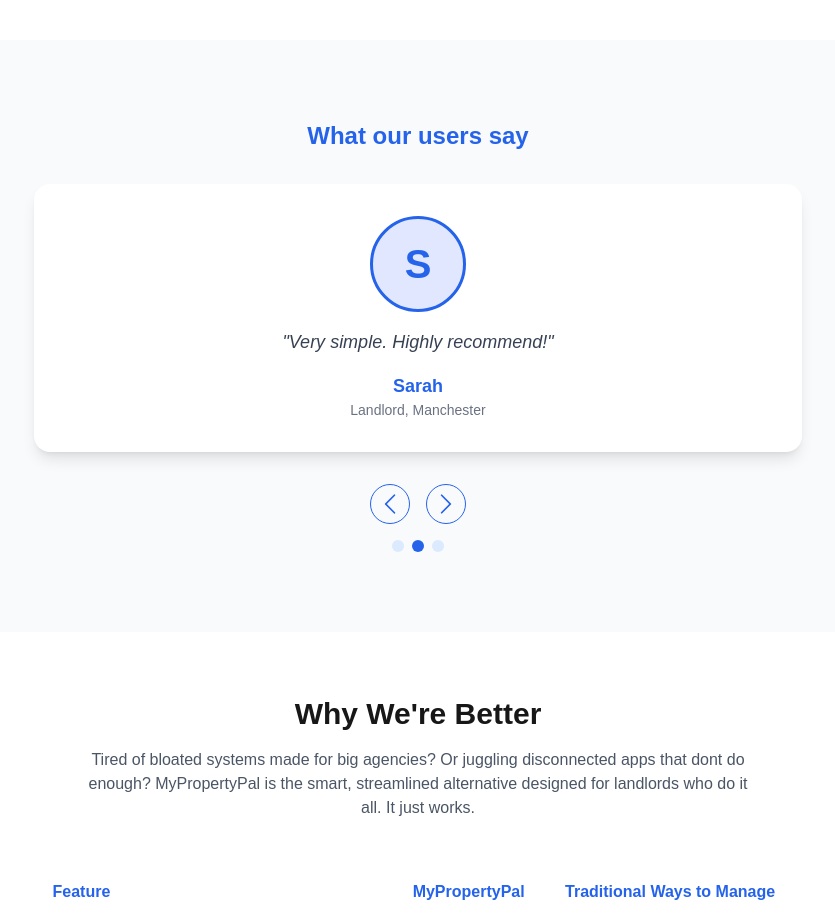
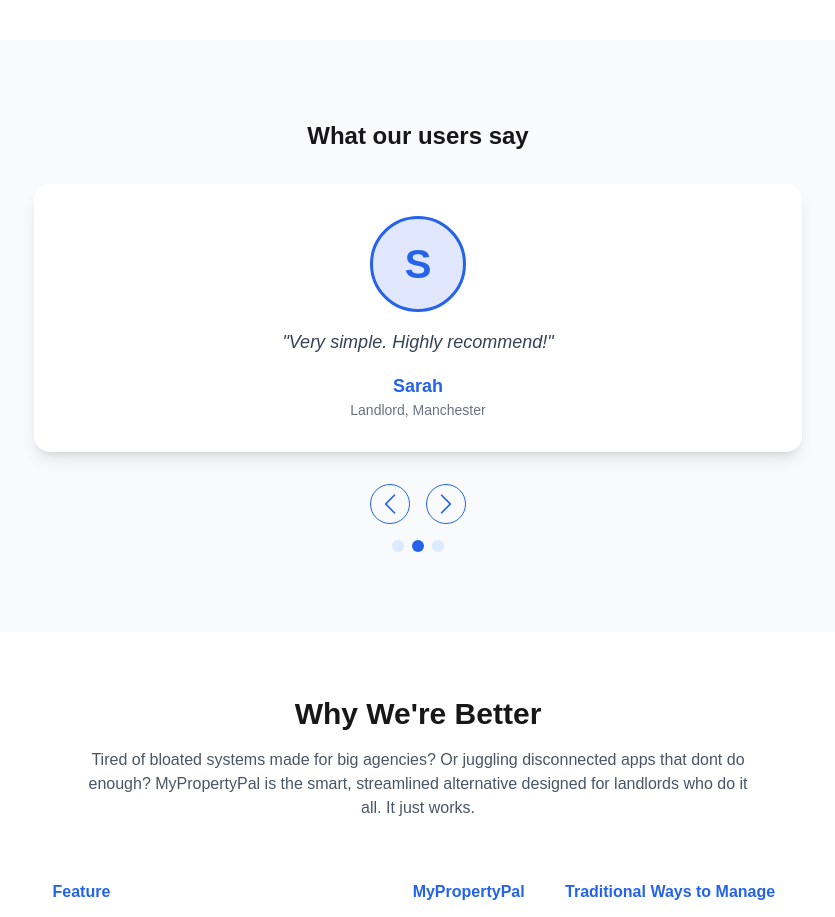
Before and after one commit to rubberduckies12/MyPropertyPal, a Next.js app in the folder marketing_site/: page /home/home in a window 1280 px wide. Shown: the part 3120-4037 px from the top of the page, without its empty margins (222-1057 px from the left). Built offline with nearby package versions, Linux system fonts and the light colour scheme.

Commit message:
copy update

```diff
--- a/marketing_site/src/pages/home/home.jsx
+++ b/marketing_site/src/pages/home/home.jsx
@@ -265,7 +265,7 @@
     {
       name: "Anonymous",
       title: "Landlord, London",
-      quote: "MyPropertyPal has completely transformed how I manage my properties. It's as easy as Facebook!",
+      quote: "MyPropertyPal is so simple, it's like using Facebook!",
     },
     {
       name: "Sarah",
@@ -312,7 +312,7 @@
 
   return (
     <section className="w-full flex flex-col items-center py-20 px-2 sm:px-4 bg-gray-50">
-      <h2 className="text-2xl font-bold text-center mb-8 text-[#2563eb]">What our users say</h2>
+      <h2 className="text-2xl font-bold text-center mb-8">What our users say</h2>
       <div className="w-full flex flex-col items-center">
         <div className="w-full flex flex-col items-center">
           <AnimatePresence mode="wait" initial={false}>
```
